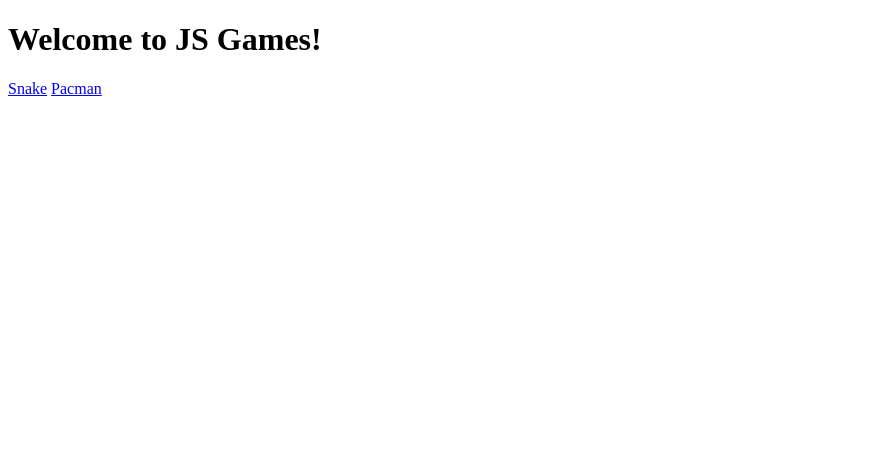
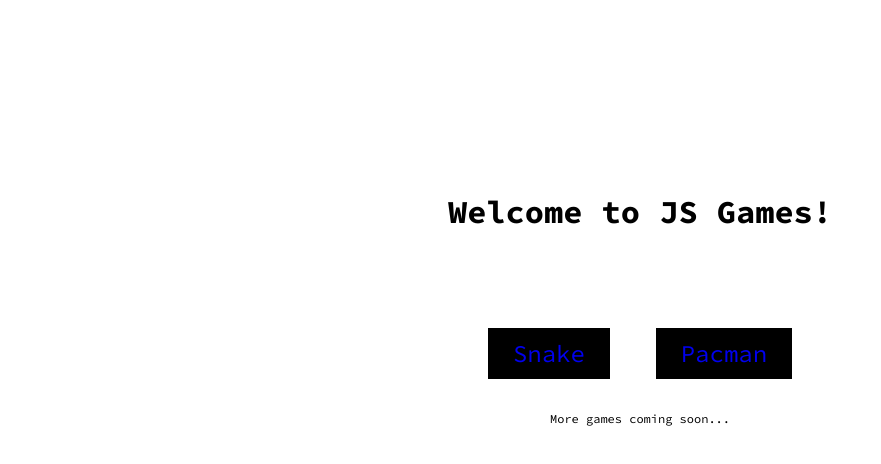
Before and after one commit to andreihodoroaga/js-games, a plain HTML site: page index.html in a window 1280 px wide. Shown: the whole page, without its empty margins (0-881 px from the left). Drawn offline with Linux system fonts and the light colour scheme.

Commit message:
Redesigned home page

```diff
--- a/index.html
+++ b/index.html
@@ -4,11 +4,17 @@
     <meta charset="UTF-8">
     <meta http-equiv="X-UA-Compatible" content="IE=edge">
     <meta name="viewport" content="width=device-width, initial-scale=1.0">
+    <link rel="stylesheet" href="./style.css">
     <title>JS Games</title>
 </head>
 <body>
     <h1>Welcome to JS Games!</h1>
-    <a href="./snake/index.html">Snake</a>
-    <a href="./pacman/index.html">Pacman</a>
+    <div class="container">
+        <div class="games">
+            <a href="./snake/index.html">Snake</a>
+            <a href="./pacman/index.html">Pacman</a>
+        </div>
+        <p class="coming-soon">More games coming soon...</p>
+    </div>
 </body>
 </html>
--- a/style.css
+++ b/style.css
@@ -0,0 +1,53 @@
+@import url('https://fonts.googleapis.com/css2?family=Source+Code+Pro:wght@400;700&display=swap');
+
+* {
+    box-sizing: border-box;
+}
+
+html {
+    font-family: 'Source Code Pro', monospace;
+}
+
+body,
+h1 {
+    margin: 0;
+}
+
+body {
+    padding-top: 12rem;
+    min-height: 100vh;
+}
+
+h1 {
+    text-align: center;
+}
+
+.container {
+    margin-top: 6rem;
+    width: fit-content;
+    min-width: 350px;
+    margin-inline: auto;
+}
+
+.games {
+    display: flex;
+    align-items: center;
+    justify-content: space-around;
+}
+
+a {
+    padding: 10px 25px;
+    text-decoration: none;
+    font-size: 1.5rem;
+    background-color: #000;
+}
+
+p {
+    margin-top: 2rem;
+    font-size: .75rem;
+    text-align: center;
+}
+
+a:focus {
+    color: inherit;
+}
```
